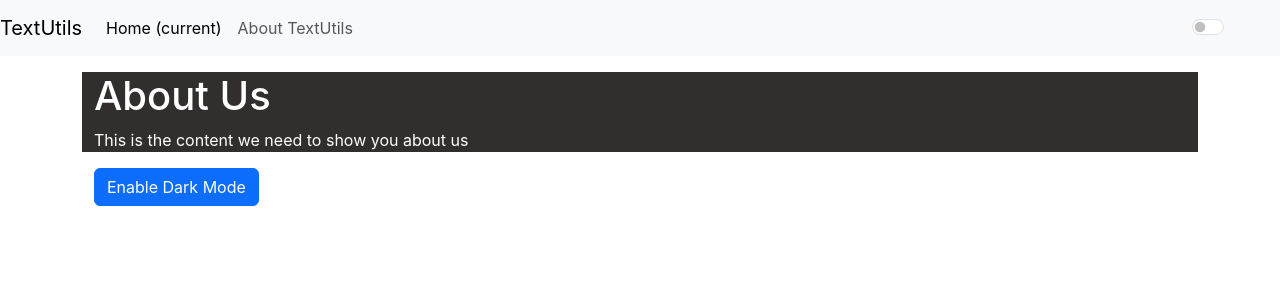
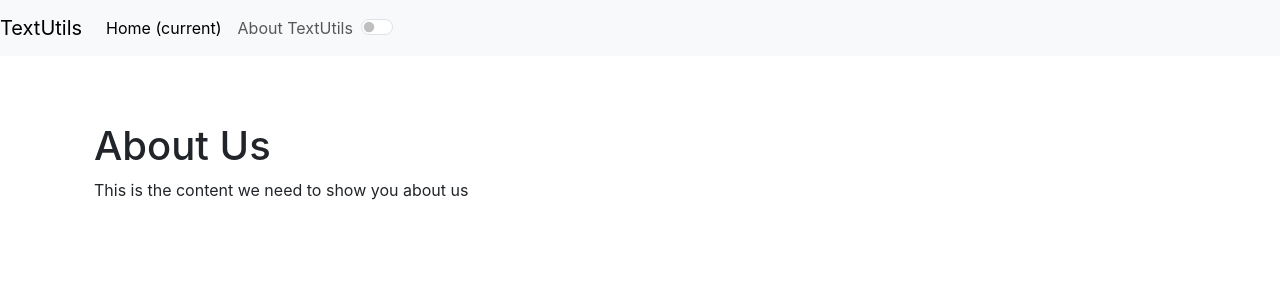
Before and after one commit to yogeshkumar98169/TextFlix, a React (Create React App) app: page /about in a window 1280 px wide. Shown: the top 300 px of the page. Built offline with nearby package versions, Linux system fonts and the light colour scheme.

Commit message:
did all changes and fixed all bugs

```diff
--- a/src/App.js
+++ b/src/App.js
@@ -15,7 +15,7 @@ function App() {
     })
     setTimeout(() => {
       setAlert(null)
-    }, 2000);
+    }, 3000);
 
   }
   const toggleMode = () => {
@@ -41,10 +41,10 @@ function App() {
         <Alert alert={alert}></Alert>
         <div className="container-sm my-2">
           <Switch>
-            <Route path="/about">
+            <Route exact path="/about">
               <About />
             </Route>
-            <Route path="/">
+            <Route exact path="/">
               <TextForm showAlert={showAlert} heading="Enter the Text" mode={mode} />
             </Route>
           </Switch>
--- a/src/components/About.js
+++ b/src/components/About.js
@@ -1,36 +1,11 @@
 import React, { useState } from "react";
 
 export default function About() {
-  const [myStyle, setMyStyle] = useState(
-    {
-      color: 'white',
-      backgroundColor: 'rgb(50, 46, 46)'
-    })
-  const [buttonText, setButtonText] = useState("Enable Dark Mode")
-  const toggleStyle = () => {
-    if (myStyle.color === "white" && myStyle.backgroundColor === "rgb(50, 46, 46)") {
-      setMyStyle({
-        color: 'rgb(50, 46, 46)',
-        backgroundColor: 'white'
-      })
-      setButtonText('Enable Dark Mode')
-    }
-    else {
-      setMyStyle({
-        color: 'white',
-        backgroundColor: 'rgb(50, 46, 46)'
-      })
-      setButtonText("Enable Light Mode")
-    }
-  }
   return (
     <div>
-      <div className="container-sm my-3" style={myStyle}>
+      <div className="container-sm my-3">
         <h1>About Us</h1>
         <p>This is the content we need to show you about us</p>
-      </div>
-      <div className="container-sm my-2">
-        <button className="btn btn-primary" onClick={toggleStyle}>{buttonText}</button>
       </div>
     </div>
   );
--- a/src/components/Alert.js
+++ b/src/components/Alert.js
@@ -2,12 +2,11 @@ import React from 'react'
 
 export default function Alert(props) {
     return (
-        props.alert && <div>
-            <div className="container-sm">
-                <div className={`alert alert-success fade show my-3`} role="alert">
+        <div className="container-sm pt-2" style={{ height: `50px`, maxWidth: `500px`, margin: `0 auto` }}>
+            {props.alert &&
+                <div className="alert alert-success fade show text-center" role="alert">
                     {props.alert.msg}
-                </div>
-            </div>
+                </div>}
         </div>
     )
 }
--- a/src/components/Navbar.js
+++ b/src/components/Navbar.js
@@ -5,6 +5,7 @@ export default function Navbar(props) {
   return (
     <nav className={`navbar navbar-expand-lg navbar-${props.mode} bg-${props.mode}`}>
       <Link className="navbar-brand" to="/">
+
         {props.title}
       </Link>
       <button
@@ -30,10 +31,11 @@ export default function Navbar(props) {
             {props.aboutText}
           </Link>
         </div>
+        <div className={`form-check form-switch text-${props.mode === 'dark' ? 'light' : 'dark'}`}>
+          <input className="form-check-input " type="checkbox" role="switch" id="ModeEnabler" onClick={props.toggleMode} />
+        </div>
       </div>
-      <div className={`form-check form-switch text-${props.mode === 'dark' ? 'light' : 'dark'} mx-5`}>
-        <input className="form-check-input" type="checkbox" role="switch" id="ModeEnabler" onClick={props.toggleMode} />
-      </div>
+
     </nav >
   );
 }
--- a/src/components/TextForm.js
+++ b/src/components/TextForm.js
@@ -4,21 +4,25 @@ export default function TextForm(props) {
   const [text, setText] = useState("");
   const handleUpClick = () => {
     setText(text.toUpperCase());
-    props.showAlert("Copied")
+    props.showAlert("Text converted to UpperCase")
   };
   const handleOnChange = (event) => {
     setText(event.target.value);
   };
   const handleLoClick = () => {
     setText(text.toLowerCase());
+    props.showAlert("Text converted to LowerCase")
   };
   const clearData = () => {
     setText("");
+    props.showAlert('Clear Text')
   };
   const handleCopy = () => {
     let text = document.getElementById('myBox');
     text.select();
+    document.getSelection().removeAllRanges();
     navigator.clipboard.writeText(text.value);
+    props.showAlert('Copied')
   }
   return (
     <>
@@ -33,25 +37,25 @@ export default function TextForm(props) {
             onChange={handleOnChange}
           ></textarea>
         </div>
-        <button
+        <button disabled={text.length === 0}
           className={`bg-${props.mode === 'light' ? 'primary' : 'secondary'} text-white border-0 rounded mx-2 my-2 p-2`}
           onClick={handleUpClick}
         >
           Convert To UpperCase
         </button>
-        <button
+        <button disabled={text.length === 0}
           className={`bg-${props.mode === 'light' ? 'primary' : 'secondary'} text-white border-0 rounded mx-2 my-2 p-2`}
           onClick={handleLoClick}
         >
           Convert To LowerCase
         </button>
-        <button
+        <button disabled={text.length === 0}
           className={`bg-${props.mode === 'light' ? 'primary' : 'secondary'} text-white border-0 rounded mx-2 my-2 p-2`}
           onClick={clearData}
         >
           Clear
         </button>
-        <button
+        <button disabled={text.length === 0}
           className={`bg-${props.mode === 'light' ? 'primary' : 'secondary'} text-white border-0 rounded mx-2 my-2 p-2`}
           onClick={handleCopy}
         >
@@ -61,11 +65,11 @@ export default function TextForm(props) {
       <div className="container">
         <h1>Your Text Summary</h1>
         <p>
-          {text.split(" ").length} words, {text.length} characters
+          {text.split(" ").filter((element) => { return element.length !== 0 }).length} words, {text.length} characters
         </p>
-        <p>You can read in : {0.008 * text.split(" ").length} minutes</p>
+        <p>You can read in : {0.008 * text.split(" ").filter((element) => { return element.length !== 0 }).length} minutes</p>
         <h3>Preview</h3>
-        <p>{text.length > 0 ? text : "Enter something in the textarea to preview here"}</p>
+        <p>{text.length > 0 ? text : "Enter text......"}</p>
       </div>
     </>
   );
```
